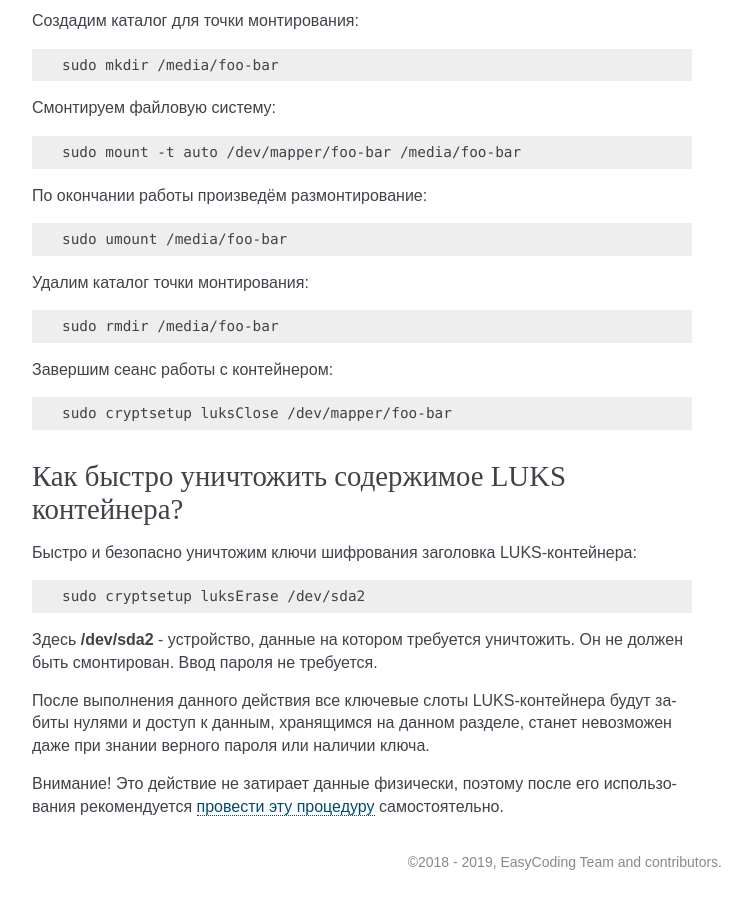
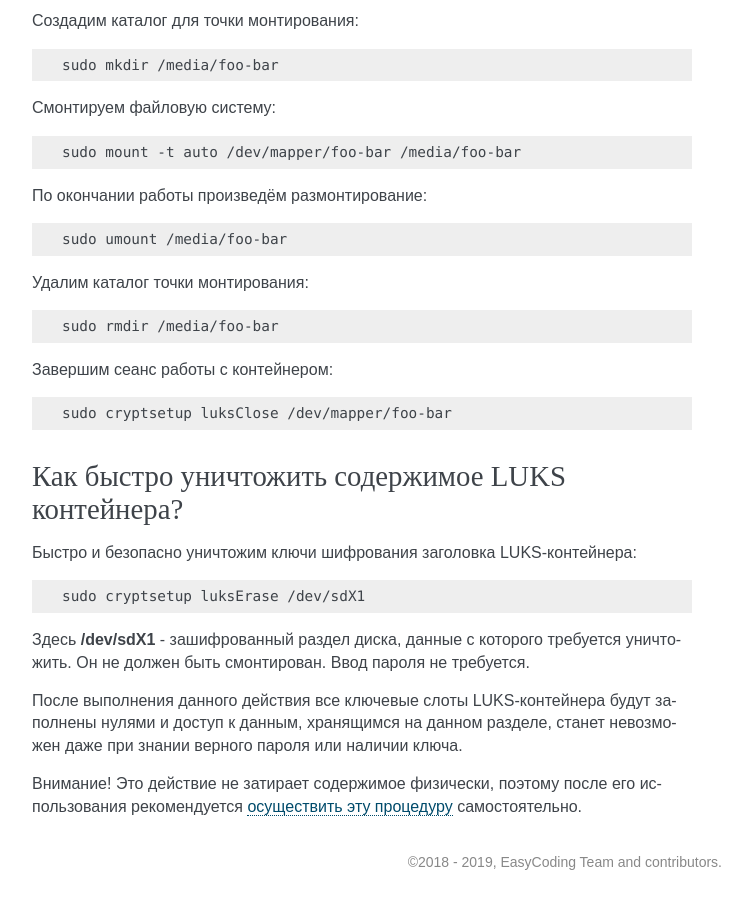
Before and after one commit to RussianFedora/FAQ, a Sphinx documentation site: the page built from source/security.rst, in a window 1280 px wide and 900 px high, scrolled down 29015 px. Shown: the whole window, without its empty margins (388-1137 px from the left). Built offline with Sphinx 7.4.7, drawn with Linux system fonts in a browser that asks for light colours.

Commit message:
Minor changes in luks-erase question.

```diff
--- a/source/security.rst
+++ b/source/security.rst
@@ -1691,10 +1691,10 @@ Cryptsetup поддерживает монтирование как :ref:`TrueCr
 
 .. code-block:: text
 
-    sudo cryptsetup luksErase /dev/sda2
-
-Здесь **/dev/sda2** - устройство, данные на котором требуется уничтожить. Он не должен быть смонтирован. Ввод пароля не требуется.
-
-После выполнения данного действия все ключевые слоты LUKS-контейнера будут забиты нулями и доступ к данным, хранящимся на данном разделе, станет невозможен даже при знании верного пароля или наличии ключа.
-
-Внимание! Это действие не затирает данные физически, поэтому после его использования рекомендуется :ref:`провести эту процедуру <destroy-disk>` самостоятельно.
+    sudo cryptsetup luksErase /dev/sdX1
+
+Здесь **/dev/sdX1** - зашифрованный раздел диска, данные с которого требуется уничтожить. Он не должен быть смонтирован. Ввод пароля не требуется.
+
+После выполнения данного действия все ключевые слоты LUKS-контейнера будут заполнены нулями и доступ к данным, хранящимся на данном разделе, станет невозможен даже при знании верного пароля или наличии ключа.
+
+Внимание! Это действие не затирает содержимое физически, поэтому после его использования рекомендуется :ref:`осуществить эту процедуру <destroy-disk>` самостоятельно.
```
